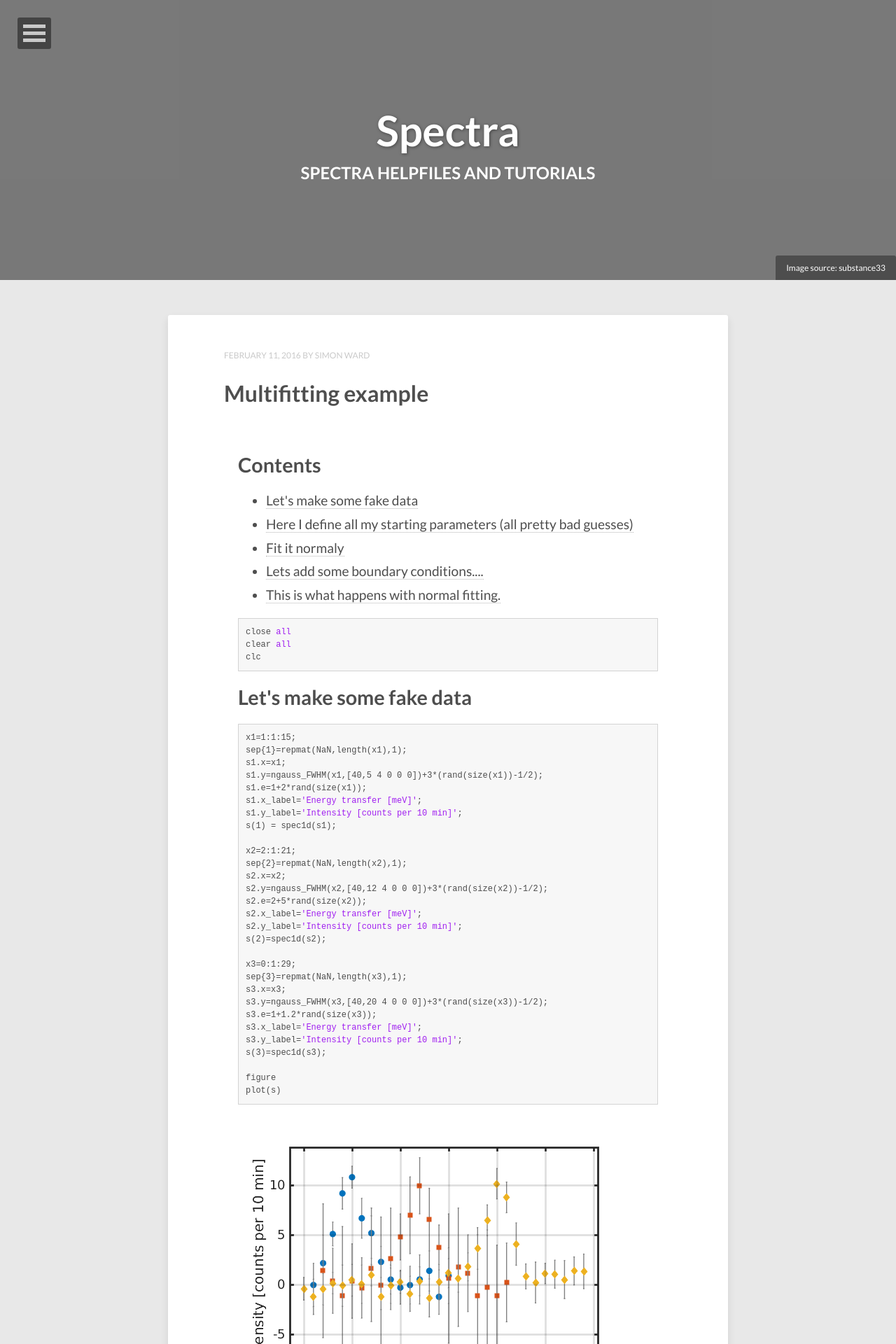
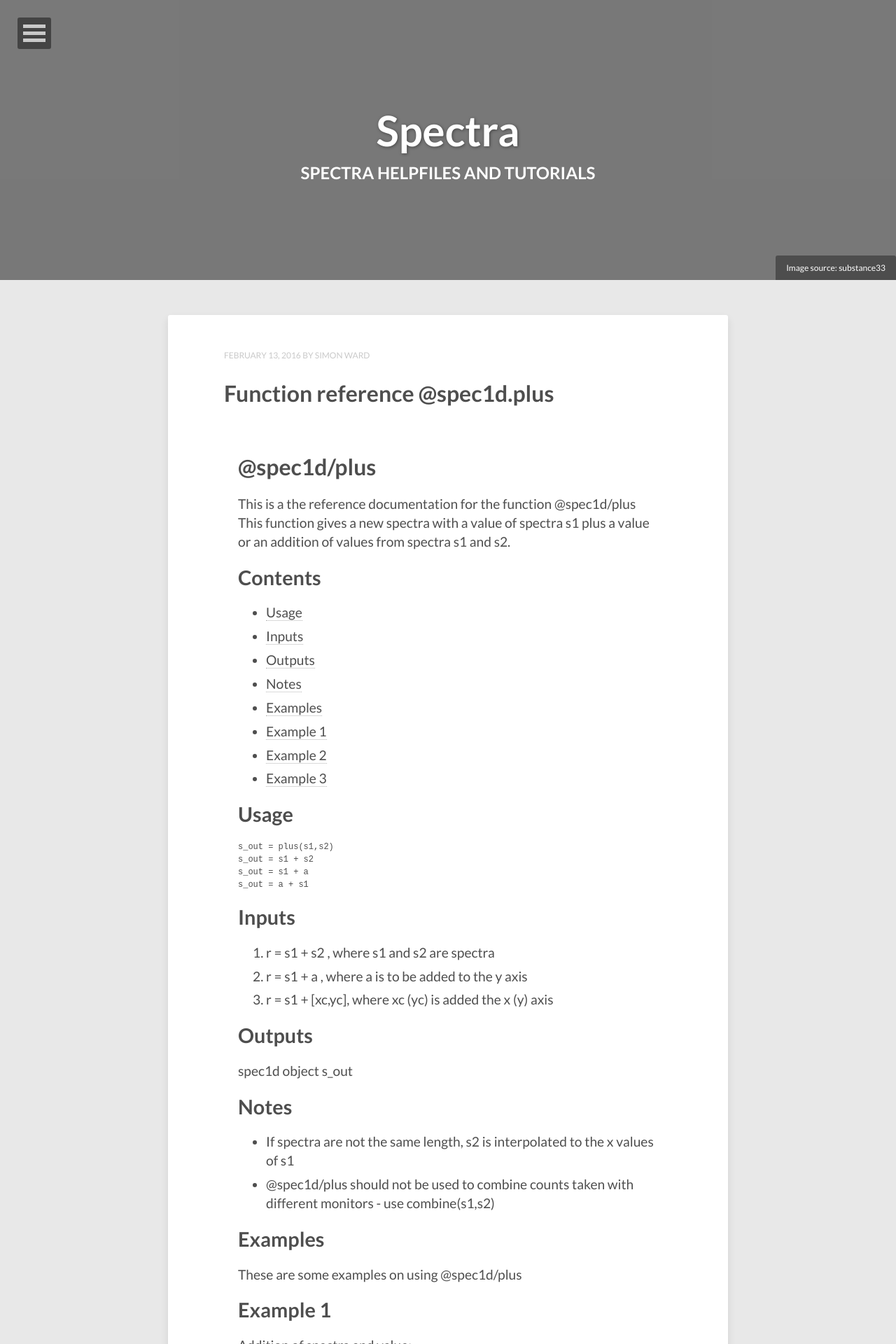
Before and after one commit to wardsimon/Spectra, a Jekyll site: the page built from index.html, in a window 1280 px wide. Shown: the top 1920 px of the page at 70% size. Built offline with Jekyll 4.4.1, drawn with Linux system fonts in a browser that asks for light colours; nearby versions of some CDN libraries; the list of posts is cut into pages by our own code; some of the changed text lies outside the part shown.

Commit message:
Changed a little bit and started adding posts

```diff
--- a/_data/navigation.yml
+++ b/_data/navigation.yml
@@ -1,7 +1,7 @@
 # Menu navigation links
 
-- title: Examples
-  url: /tags/#examples
+- title: Documentaion
+  url: /tags/#ref
 
 - title: Tutorials
   url: /tags/#tutorials
--- /dev/null
+++ b/_posts/2016-02-13-Function-reference---@spec1d.plus.html
@@ -0,0 +1,139 @@
+---
+layout: post
+title: "Function reference   @spec1d.plus"
+tags:
+- spec1d
+- plus
+- ref
+comments: true
+
+---
+
+<!DOCTYPE html
+  PUBLIC "-//W3C//DTD HTML 4.01 Transitional//EN">
+<html><head>
+      <meta http-equiv="Content-Type" content="text/html; charset=utf-8">
+   <!--
+This HTML was auto-generated from MATLAB code.
+To make changes, update the MATLAB code and republish this document.
+      --><title>@spec1d/plus</title><meta name="generator" content="MATLAB 8.6"><link rel="schema.DC" href="http://purl.org/dc/elements/1.1/"><meta name="DC.date" content="2016-02-13"><meta name="DC.source" content="reference_plus.m"><style type="text/css">
+
+
+
+
+
+
+
+
+
+
+
+
+
+
+
+
+
+
+
+
+
+
+
+
+
+
+
+
+.content { font-size:1.2em; line-height:140%; padding: 20px; }
+
+pre, code { font-size:12px; }
+tt { font-size: 1.2em; }
+pre { margin:0px 0px 20px; }
+pre.codeinput { padding:10px; border:1px solid #d3d3d3; background:#f7f7f7; }
+pre.codeoutput { padding:10px 11px; margin:0px 0px 20px; color:#4c4c4c; }
+pre.error { color:red; }
+
+@media print { pre.codeinput, pre.codeoutput { word-wrap:break-word; width:100%; } }
+
+span.keyword { color:#0000FF }
+span.comment { color:#228B22 }
+span.string { color:#A020F0 }
+span.untermstring { color:#B20000 }
+span.syscmd { color:#B28C00 }
+
+.footer { width:auto; padding:10px 0px; margin:25px 0px 0px; border-top:1px dotted #878787; font-size:0.8em; line-height:140%; font-style:italic; color:#878787; text-align:left; float:none; }
+.footer p { margin:0px; }
+.footer a { color:#878787; }
+.footer a:hover { color:#878787; text-decoration:underline; }
+.footer a:visited { color:#878787; }
+
+table th { padding:7px 5px; text-align:left; vertical-align:middle; border: 1px solid #d6d4d4; font-weight:bold; }
+table td { padding:7px 5px; text-align:left; vertical-align:top; border:1px solid #d6d4d4; }
+
+
+
+
+
+  </style></head><body><div class="content"><h1>@spec1d/plus</h1><!--introduction--><p>This is a the reference documentation for the function @spec1d/plus This function gives a new spectra with a value of spectra s1 plus a value or an addition of values from spectra s1 and s2.</p><!--/introduction--><h2>Contents</h2><div><ul><li><a href="#1">Usage</a></li><li><a href="#2">Inputs</a></li><li><a href="#3">Outputs</a></li><li><a href="#4">Notes</a></li><li><a href="#5">Examples</a></li><li><a href="#6">Example 1</a></li><li><a href="#7">Example 2</a></li><li><a href="#8">Example 3</a></li></ul></div><h2>Usage<a name="1"></a></h2><pre>s_out = plus(s1,s2)
+s_out = s1 + s2
+s_out = s1 + a
+s_out = a + s1</pre><h2>Inputs<a name="2"></a></h2><div><ol><li>r = s1 + s2     , where s1 and s2 are spectra</li><li>r = s1 + a      , where a is to be added to the y axis</li><li>r = s1 + [xc,yc], where xc (yc) is added the x (y) axis</li></ol></div><h2>Outputs<a name="3"></a></h2><p>spec1d object s_out</p><h2>Notes<a name="4"></a></h2><div><ul><li>If spectra are not the same length, s2 is interpolated to the x values of s1</li><li>@spec1d/plus should not be used to combine counts taken with different monitors - use combine(s1,s2)</li></ul></div><h2>Examples<a name="5"></a></h2><p>These are some examples on using @spec1d/plus</p><h2>Example 1<a name="6"></a></h2><p>Addition of spectra and value;</p><pre class="codeinput">s = spec1d(1:5,1:5,0.1);
+s_1 = s + 5;
+s_1 = 5 + s;
+</pre><h2>Example 2<a name="7"></a></h2><p>Addition two spectra (equal points)</p><pre class="codeinput">s2 = spec1d(1:5,2:6,0.15);
+s_2 = s + s2;
+</pre><h2>Example 3<a name="8"></a></h2><p>Addition two spectra (unequal points). This using interpolation on s3</p><pre class="codeinput">s3 = spec1d(1:5 + 0.1,2:6,0.15);
+s_3 = s + s3;
+</pre><p class="footer"><br><a href="http://www.mathworks.com/products/matlab/">Published with MATLAB&reg; R2015b</a><br></p></div><!--
+##### SOURCE BEGIN #####
+%% @spec1d/plus
+% This is a the reference documentation for the function @spec1d/plus
+% This function gives a new spectra with a value of spectra s1 plus a value or an addition of values from spectra s1 and s2.
+%%
+
+%% Usage
+%
+%  s_out = plus(s1,s2)
+%  s_out = s1 + s2
+%  s_out = s1 + a
+%  s_out = a + s1
+
+%% Inputs
+% # r = s1 + s2     , where s1 and s2 are spectra
+% # r = s1 + a      , where a is to be added to the y axis
+% # r = s1 + [xc,yc], where xc (yc) is added the x (y) axis
+
+%% Outputs
+% spec1d object s_out
+
+%% Notes
+%
+% * If spectra are not the same length, s2 is interpolated to the x values of s1
+% * @spec1d/plus should not be used to combine counts taken with different monitors - use combine(s1,s2)
+%
+
+%% Examples
+% These are some examples on using @spec1d/plus
+
+%%% Example 1
+% Addition of spectra and value;
+
+s = spec1d(1:5,1:5,0.1);
+s_1 = s + 5;
+s_1 = 5 + s;
+
+%%% Example 2
+% Addition two spectra (equal points)
+
+s2 = spec1d(1:5,2:6,0.15);
+s_2 = s + s2;
+
+%%% Example 3
+% Addition two spectra (unequal points). This using interpolation on s3
+
+s3 = spec1d(1:5 + 0.1,2:6,0.15);
+s_3 = s + s3;
+
+##### SOURCE END #####
+--></body></html>
```
Also changed, not shown: favicon.ico.
